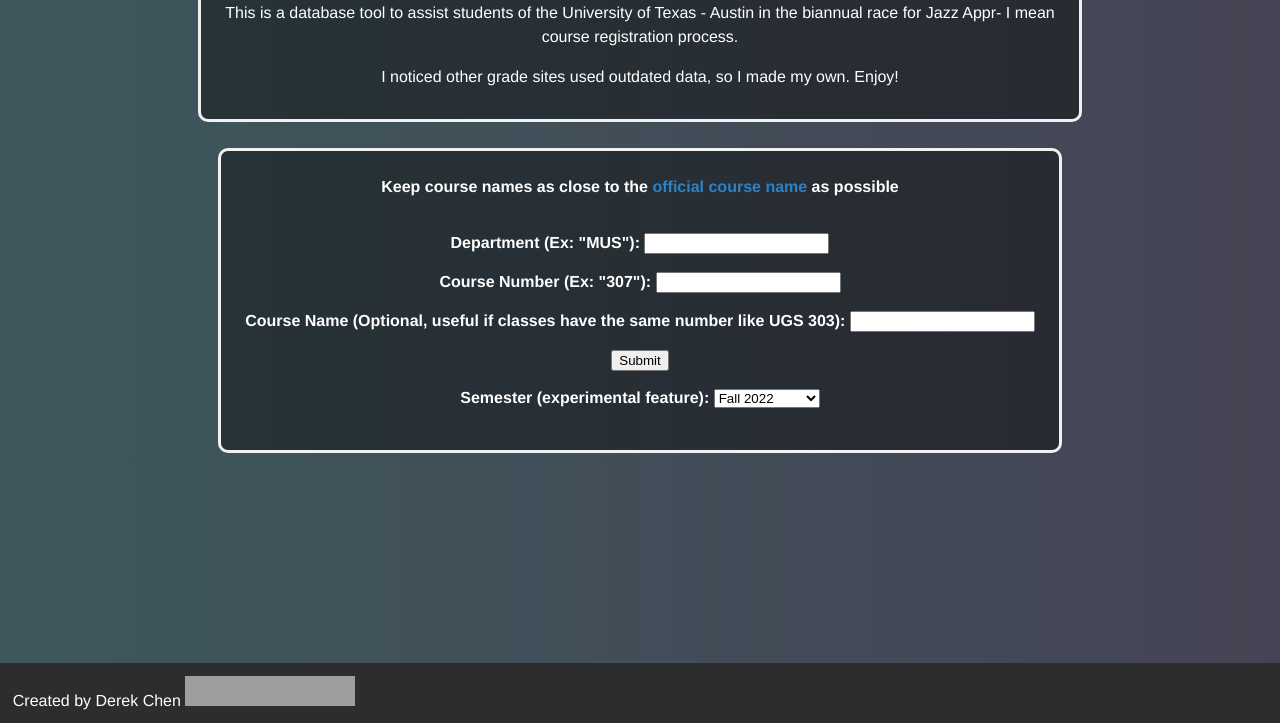
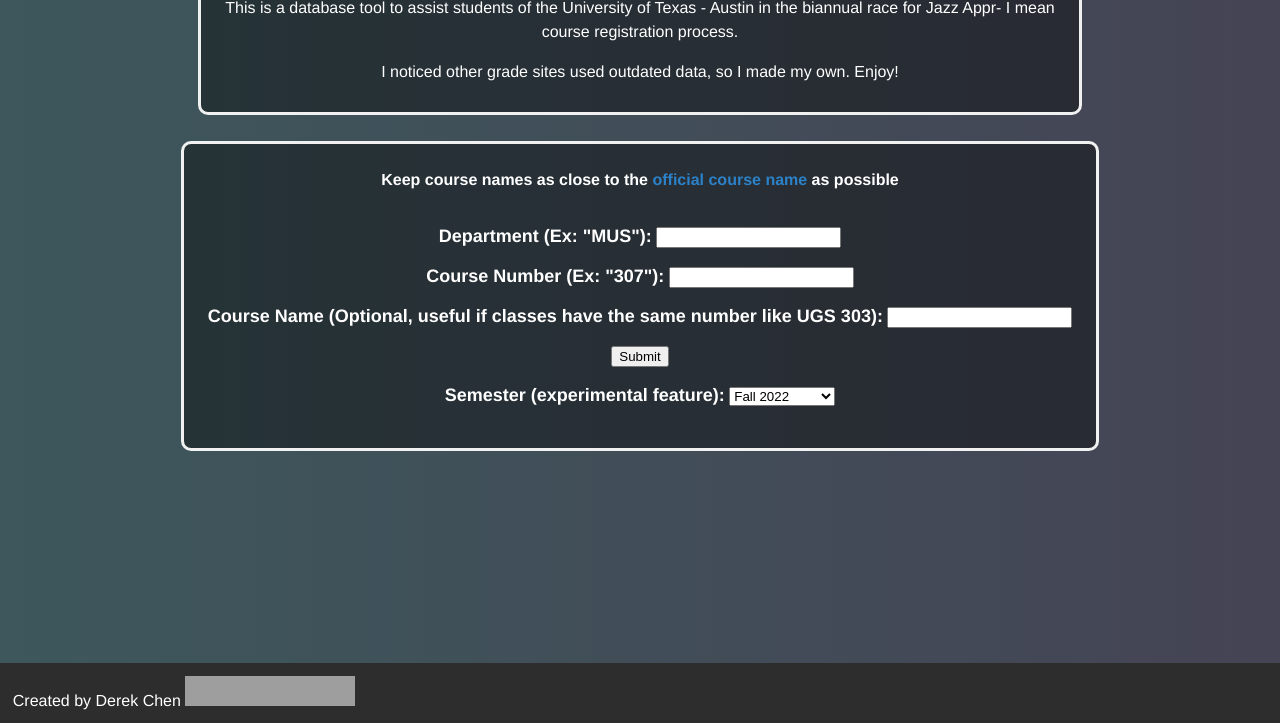
Before and after one commit to DereC4/ut-grade-distribution-viewer, a plain HTML site: page index.html in a window 1280 px wide. Shown: the part 77-800 px from the top of the page. Drawn offline with nearby package versions, Linux system fonts and the light colour scheme; grey boxes are pictures that could not be loaded.

Commit message:
More responsivity

```diff
--- a/main.css
+++ b/main.css
@@ -11,17 +11,6 @@ a {
 
 main {
   padding: 10%
-}
-
-h1 {
-  font-size: 2rem;
-  margin: 0 0 1rem 0
-}
-
-p {
-  font-size: 1rem;
-  line-height: 1.5;
-  margin: 0 0 1rem 0
 }
 
 footer {
@@ -81,21 +70,48 @@ footer {
 
 /* Mobile */
 .bg-form {
-  padding: 14px;
+  padding: 3px;
 }
 
 .about-text {
-  padding: 14px;
+  padding: 3px;
+}
+
+p {
+  font-size: 10px;
+  line-height: 1.5;
+  margin: 0 0 1rem 0
+}
+
+label {
+  font-size: 10px;
+}
+
+h1 {
+  font-size: 15px;
+  margin: 0 0 1rem 0
 }
 
 /* Tablet */
 @media (min-width:600px) {
   .bg-form {
-    padding: 20px;
+    padding: 15px;
   }
 
   .about-text {
-    padding: 14px;
+    padding: 10px;
+  }
+
+  p {
+    font-size: 14px;
+  }
+
+  label {
+    font-size: 14px;
+  }
+
+  h1 {
+    font-size: 18px;
   }
 }
 
@@ -106,6 +122,19 @@ footer {
   }
 
   .about-text {
-    padding: 14px;
+    padding: 12px;
+  }
+
+  p {
+    font-size: 16px;
+  }
+
+  label {
+    font-size: 18px;
+  }
+
+  h1 {
+    font-size: 30px;
+    margin: 0 0 1rem 0
   }
 }
```
